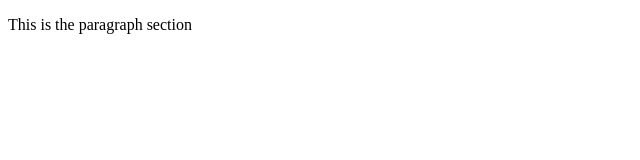
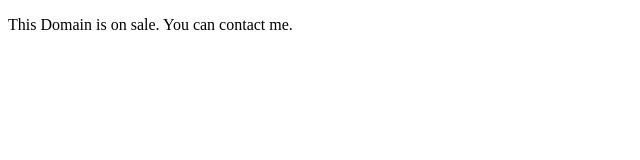
Before and after one commit to theanishkhadka/electrosansar, a plain HTML site: page index.html in a window 1280 px wide. Shown: the whole page, without its empty margins (0-640 px from the left). Drawn offline with Linux system fonts and the light colour scheme.

Commit message:
2nd commit

```diff
--- a/index.html
+++ b/index.html
@@ -4,7 +4,7 @@
     <meta charset="UTF-8">
     <meta name="viewport" content="width=device-width, initial-scale=1.0">
     <title>Document</title>
-    <p>This is the paragraph section</p>
+    <p>This Domain is on sale. You can contact me.</p>
 </head>
 <body>
 
```
Also changed, not shown: test.txt (added).
